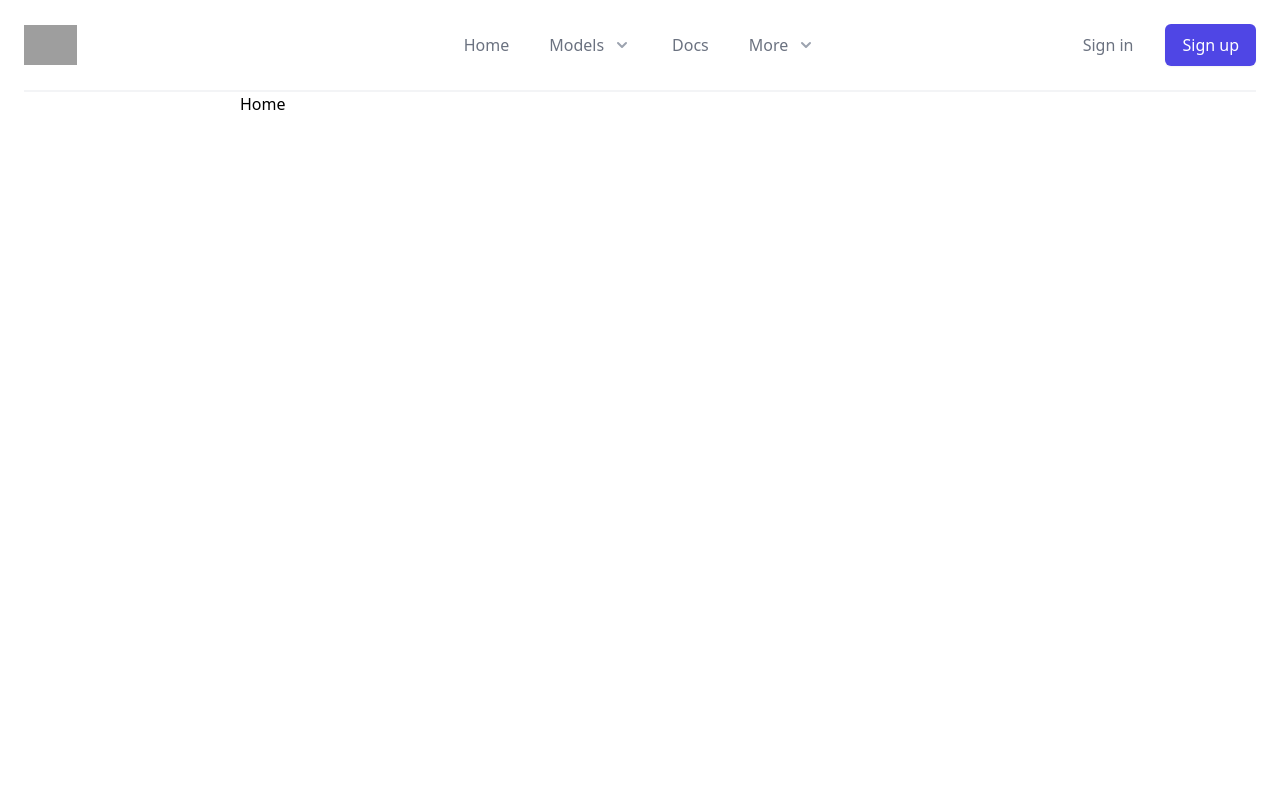
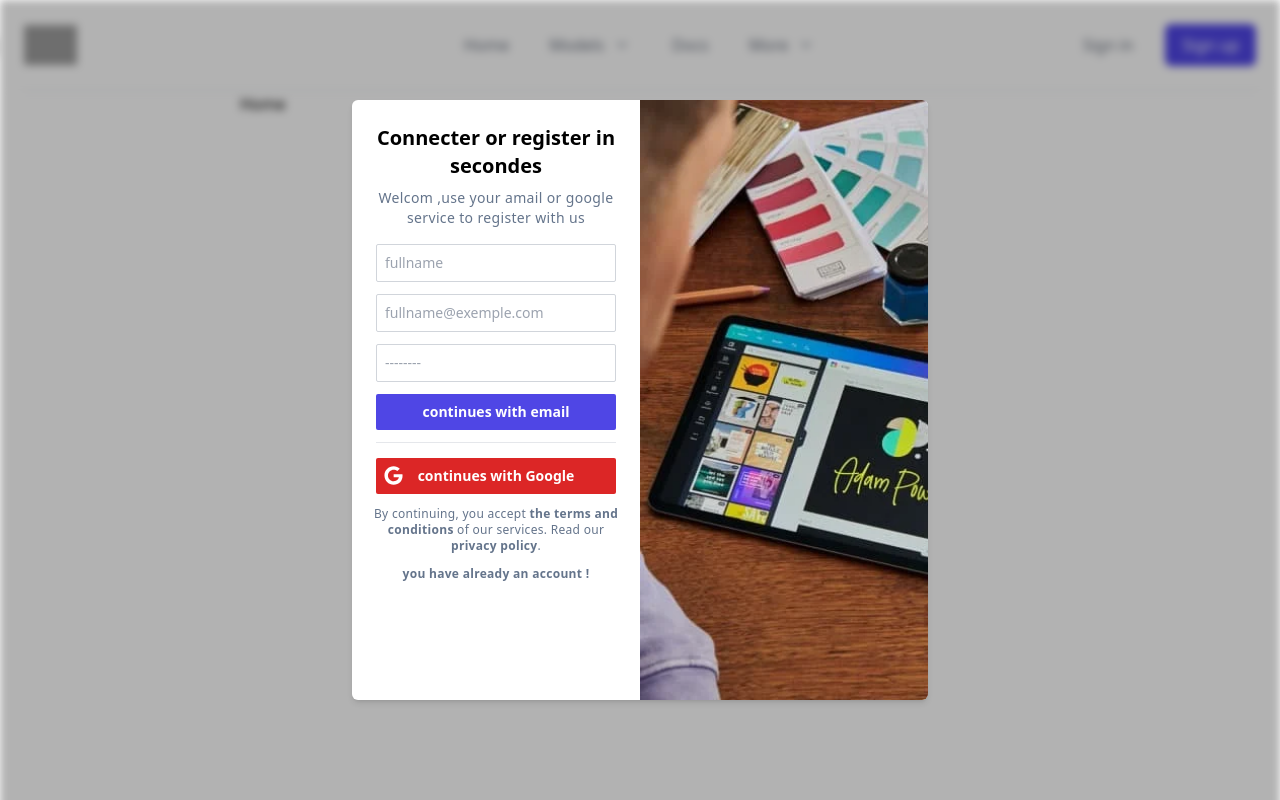
Before and after one commit to chamsou-Br/next_steps, a Next.js app: page / in a window 1280 px wide. Shown: the top 800 px of the page. Built offline with nearby package versions, Linux system fonts and the light colour scheme; grey boxes are pictures that could not be loaded.

Commit message:
add login Page

```diff
--- /dev/null
+++ b/components/LoginPage.jsx
@@ -0,0 +1,50 @@
+import React from 'react'
+import { FaGooglePlusG,FaGoogle } from 'react-icons/fa'
+import Link from 'next/link'
+
+function LoginPage() {
+    return (
+        <div className=' h-3/4 w-45/100 bg-white shadow-md  fixed top-12.5/100 left-27.5/100 rounded-md flex '>
+                <div className=' w-1/2 text-center px-2 py-6'>
+                    <h1 className=' text-xl font-bold'>
+                        Connecter or register in secondes
+                    </h1>
+                    <p className=" px-4 mt-2 text-sm text-slate-500 tracking-wide">
+                        Welcom ,use your amail or google service to continue with us
+                    </p>
+                    <form className=' px-4 mt-6'>
+                        <input className=' w-full mb-3 px-2 py-2 text-sm border focus:border-2  focus:border-indigo-600 outline-none border-gray-300 hover:border-gray-500   rounded-sm'
+                               placeholder='firstname@exemple.com' type="email"  />
+                        <input className='w-full mb-3 px-2 py-2 text-sm border focus:border-2   focus:border-indigo-600 outline-none border-gray-300 hover:border-gray-500 rounded-sm'
+                               placeholder='--------' type="password"  />
+                        <input className=' cursor-pointer w-full mb-4 px-2 py-2 font-semibold text-sm outline-none bg-indigo-600 hover:bg-indigo-500 text-white  rounded-sm'
+                               type="submit"    value="continues with email" />
+                               <hr className='   h-1' />
+                        <div className='relative '>
+                              <input className=' cursor-pointer w-full mt-3 px-2 py-2 font-semibold text-sm outline-none bg-red-600 hover:bg-red-500 text-white  rounded-sm'
+                                     type="submit"    value="continues with Google" />
+                               <FaGoogle size={19} className=' absolute top-5 left-2' color='#FFF' />
+                        </div>
+
+                    </form>
+
+                    <p className='px-3 mt-4 text-xs text-slate-500 tracking-wide '>
+                         By continuing, you accept <Link  href="/" ><span className='hover:underline font-bold cursor-pointer'>the terms and conditions </span></Link>
+                         of our services. Read our <Link href="/" ><span className='hover:underline font-bold cursor-pointer'>privacy policy</span></Link>.
+                    </p>
+
+                    <p className='px-3 mt-4 text-xs  decoration-1 hover:underline text-slate-500 tracking-wide font-bold cursor-pointer'>
+                            you have not an account !
+                    </p>
+
+
+
+
+                </div>
+                <div className="w-1/2 bg-login bg-cover rounded-tr-md rounded-br-md ">
+                </div>
+        </div>
+    )
+}
+
+export default LoginPage
--- /dev/null
+++ b/components/Registre.jsx
@@ -0,0 +1,51 @@
+import React from 'react'
+import { FaGooglePlusG,FaGoogle } from 'react-icons/fa'
+import Link from 'next/link'
+
+function RegistrPage() {
+    return (
+        <div className=' h-3/4 w-45/100 bg-white shadow-md  fixed top-12.5/100 left-27.5/100 rounded-md flex '>
+                <div className=' w-1/2 text-center px-2 py-6'>
+                    <h1 className=' text-xl font-bold'>
+                        Connecter or register in secondes
+                    </h1>
+                    <p className=" px-4 mt-2 text-sm text-slate-500 tracking-wide">
+                        Welcom ,use your amail or google service to register with us
+                    </p>
+                    <form className=' px-4 mt-4'>
+                        <input className=' w-full mb-3 px-2 py-2 text-sm border focus:border-2  focus:border-indigo-600 outline-none border-gray-300 hover:border-gray-500   rounded-sm'
+                               placeholder='fullname' type="text"  />
+                        <input className=' w-full mb-3 px-2 py-2 text-sm border focus:border-2  focus:border-indigo-600 outline-none border-gray-300 hover:border-gray-500   rounded-sm'
+                               placeholder='fullname@exemple.com' type="email"  />
+                        <input className='w-full mb-3 px-2 py-2 text-sm border focus:border-2   focus:border-indigo-600 outline-none border-gray-300 hover:border-gray-500 rounded-sm'
+                               placeholder='--------' type="password"  />
+                        <input className=' w-full cursor-pointer mb-3 px-2 py-2 font-semibold text-sm outline-none bg-indigo-600 hover:bg-indigo-500 text-white  rounded-sm'
+                               type="submit"    value="continues with email" />
+                               <hr className='   h-1' />
+                        <div className='relative'>
+                              <input className='cursor-pointer  w-full mt-3 px-2 py-2 font-semibold text-sm outline-none bg-red-600 hover:bg-red-500 text-white  rounded-sm'
+                                     type="submit"    value="continues with Google" />
+                               <FaGoogle size={19} className=' absolute top-5 left-2' color='#FFF' />
+                        </div>
+
+                    </form>
+                    <p className='px-3 mt-3 text-xs text-slate-500 tracking-wide '>
+                         By continuing, you accept <Link  href="/" ><span className='cursor-pointer hover:underline font-bold'>the terms and conditions </span></Link>
+                         of our services. Read our <Link href="/" ><span className='cursor-pointer hover:underline font-bold'>privacy policy</span></Link>.
+                    </p>
+
+                    <p className='cursor-pointer px-3 mt-3 text-xs  decoration-1 hover:underline text-slate-500 tracking-wide font-bold'>
+                            you have already an account !
+                    </p>
+
+
+
+
+                </div>
+                <div className="w-1/2 bg-login bg-cover rounded-tr-md rounded-br-md ">
+                </div>
+        </div>
+    )
+}
+
+export default RegistrPage
--- a/pages/_app.js
+++ b/pages/_app.js
@@ -1,11 +1,28 @@
+import classNames from 'classnames';
+import { useState } from 'react';
 import Layout from '../components/Layout'
+import LoginPage from '../components/LoginPage'
+import RegistrPage from '../components/Registre'
 import '../styles/globals.css'
 
 function MyApp({ Component, pageProps }) {
+
+  const [registerPage, setregistrePage] = useState(true);
+  const [loginPage, setloginPage] = useState(false)
+
   return(
-    <Layout>
+    <>
+    <div className={classNames(' relative ', {
+      "blur-sm" : loginPage || registerPage ,
+    })}>
+    <Layout >
         <Component {...pageProps} />
     </Layout>
+    {( loginPage || registerPage ) && <div className=' w-full h-full absolute top-0 left-0 bg-black opacity-30'></div>}
+    </div>
+    {loginPage && <LoginPage />}
+    {registerPage && <RegistrPage /> }
+    </>
   )
 }
 
--- a/pages/index.js
+++ b/pages/index.js
@@ -1,10 +1,11 @@
 import Head from 'next/head'
+import LoginPage from '../components/LoginPage'
 import Navbar from '../components/navbar'
 import Sidebar from '../components/sidebar'
 
 export default function Home() {
   return (
-    <div className="">
+    <div className=" relative">
       <Head>
         <title>Create Next App</title>
         <link rel="icon" href="/favicon.ico" />
--- a/tailwind.config.js
+++ b/tailwind.config.js
@@ -5,6 +5,17 @@ module.exports = {
   ],
   theme: {
     extend: {
+      inset: {
+        '1/10': '10%',
+        "27.5/100" : "27.5%",
+        "12.5/100" : "12.5%"
+      },
+      spacing: {
+        '45/100': '45%',
+      },
+      backgroundImage: {
+        'login': "url('/login.webp')",
+      },
       keyframes: {
         sidebarClose: {
           "0%": { width : "240px" , overflow : "hidden"},
@@ -25,10 +36,10 @@ module.exports = {
 
       },
       animation: {
-        sidebarClose: 'sidebarClose .3s ease-in-out forwards',
-        sidebarOpen : "sidebarOpen .3s ease-in-out forwards",
-        childrenOpen : "childrenOpen .3s ease-in-out forwards",
-        childrenClose : "childrenClose .3s ease-in-out forwards"
+        sidebarClose: 'sidebarClose .2s ease-in-out forwards',
+        sidebarOpen : "sidebarOpen .2s ease-in-out forwards",
+        childrenOpen : "childrenOpen .2s ease-in-out forwards",
+        childrenClose : "childrenClose .2s ease-in-out forwards"
       }
     },
   },
```
Also changed, not shown: public/login.jpg (added), public/login.webp (added).
